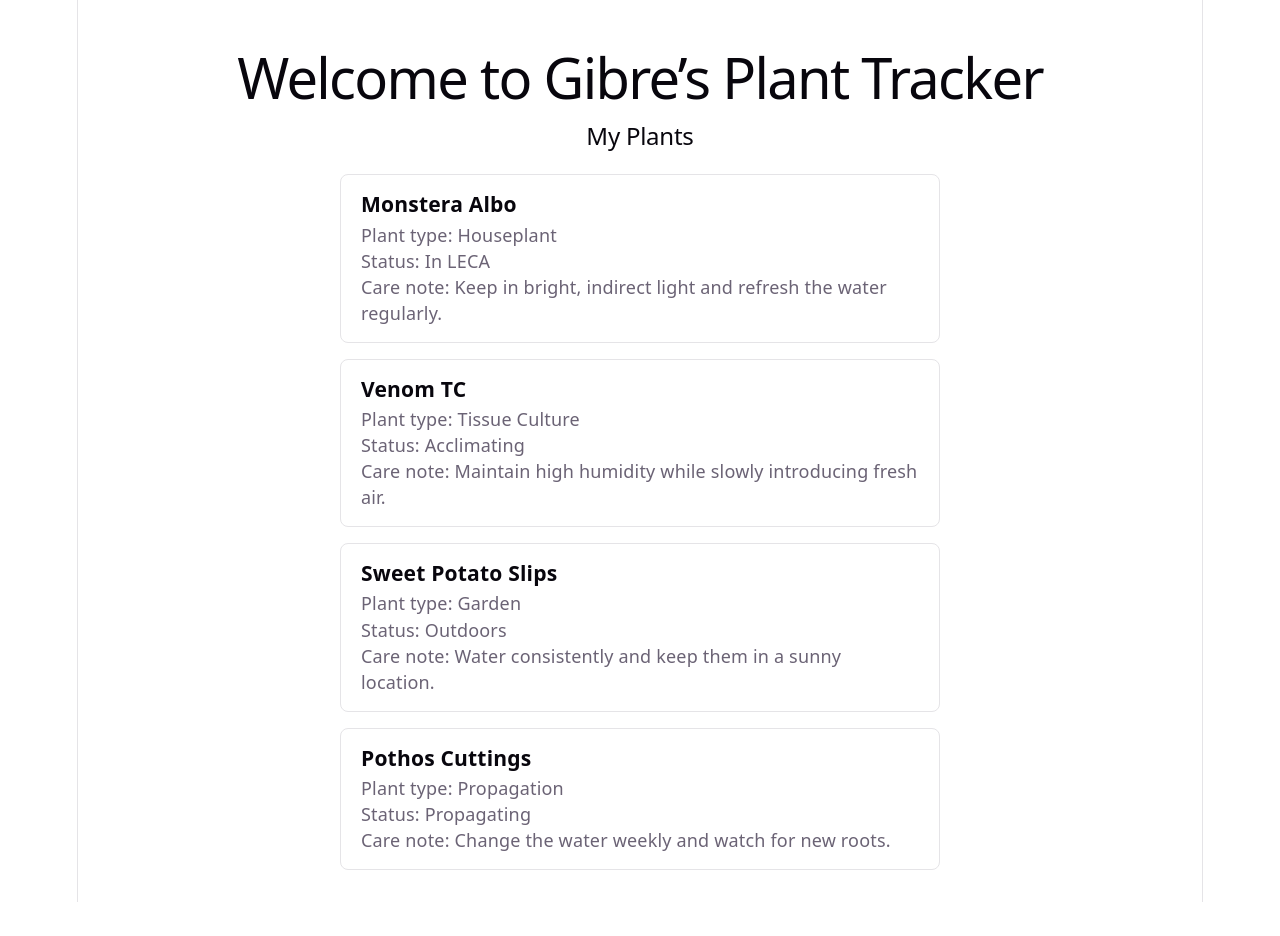
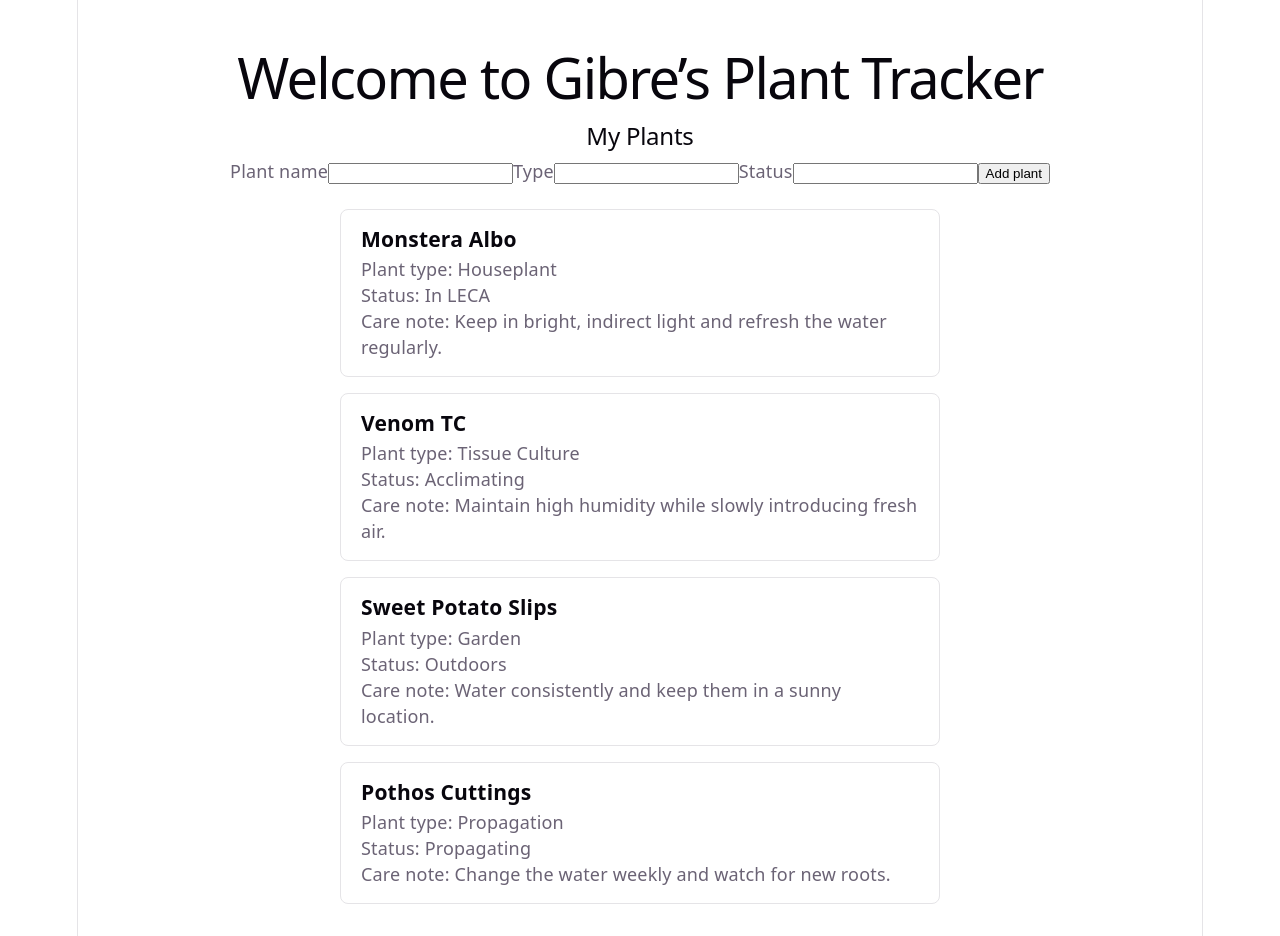
Before and after one commit to dc4622ne/plant-inventory, a React (Vite) app: page / in a window 1280 px wide. Before the commit the page ends 902 px from the top, so only its background shows below. Built offline with nearby package versions, Linux system fonts and the light colour scheme.

Commit message:
Add plant form

```diff
--- a/src/App.jsx
+++ b/src/App.jsx
@@ -1,6 +1,7 @@
+import { useState } from 'react';
 import './App.css';
 
-const plants = [
+const initialPlants = [
   {
     name: 'Monstera Albo',
     type: 'Houseplant',
@@ -28,12 +29,59 @@ const plants = [
 ];
 
 function App() {
+  const [plants, setPlants] = useState(initialPlants);
+  const [name, setName] = useState('');
+  const [type, setType] = useState('');
+  const [status, setStatus] = useState('');
+
+  function handleSubmit(event) {
+    event.preventDefault();
+
+    setPlants((currentPlants) => [
+      ...currentPlants,
+      { name, type, status, careNote: 'No care note added.' },
+    ]);
+    setName('');
+    setType('');
+    setStatus('');
+  }
+
   return (
     <main className="plant-inventory">
       <h1>Welcome to Gibre’s Plant Tracker</h1>
 
       <section aria-labelledby="plant-list-heading">
         <h2 id="plant-list-heading">My Plants</h2>
+        <form onSubmit={handleSubmit}>
+          <label htmlFor="plant-name">Plant name</label>
+          <input
+            id="plant-name"
+            type="text"
+            value={name}
+            onChange={(event) => setName(event.target.value)}
+            required
+          />
+
+          <label htmlFor="plant-type">Type</label>
+          <input
+            id="plant-type"
+            type="text"
+            value={type}
+            onChange={(event) => setType(event.target.value)}
+            required
+          />
+
+          <label htmlFor="plant-status">Status</label>
+          <input
+            id="plant-status"
+            type="text"
+            value={status}
+            onChange={(event) => setStatus(event.target.value)}
+            required
+          />
+
+          <button type="submit">Add plant</button>
+        </form>
         <ul className="plant-list">
           {plants.map((plant) => (
             <li className="plant-card" key={plant.name}>
```
